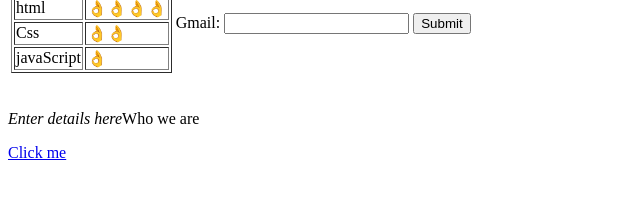
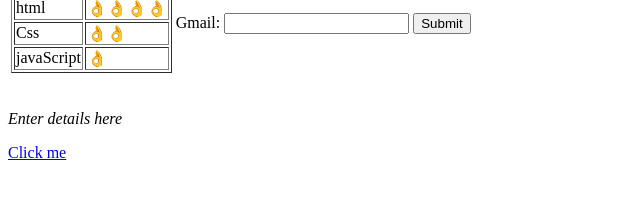
Before and after one commit to RaviGoudzz/demohtml, a plain HTML site: page index.html in a window 1280 px wide. Shown: the part 483-682 px from the top of the page, 0-640 px from the left. Drawn offline with Linux system fonts and the light colour scheme.

Commit message:
Update index.html

```diff
--- a/index.html
+++ b/index.html
@@ -74,7 +74,7 @@
 </tr>
 </table>
   <br>
-       <p><em>Enter details here</em>Who we are</p>
+       <p><em>Enter details here</em></p>
       <a href="contactme.html">Click me</a>
       </body>
 </html>
```
